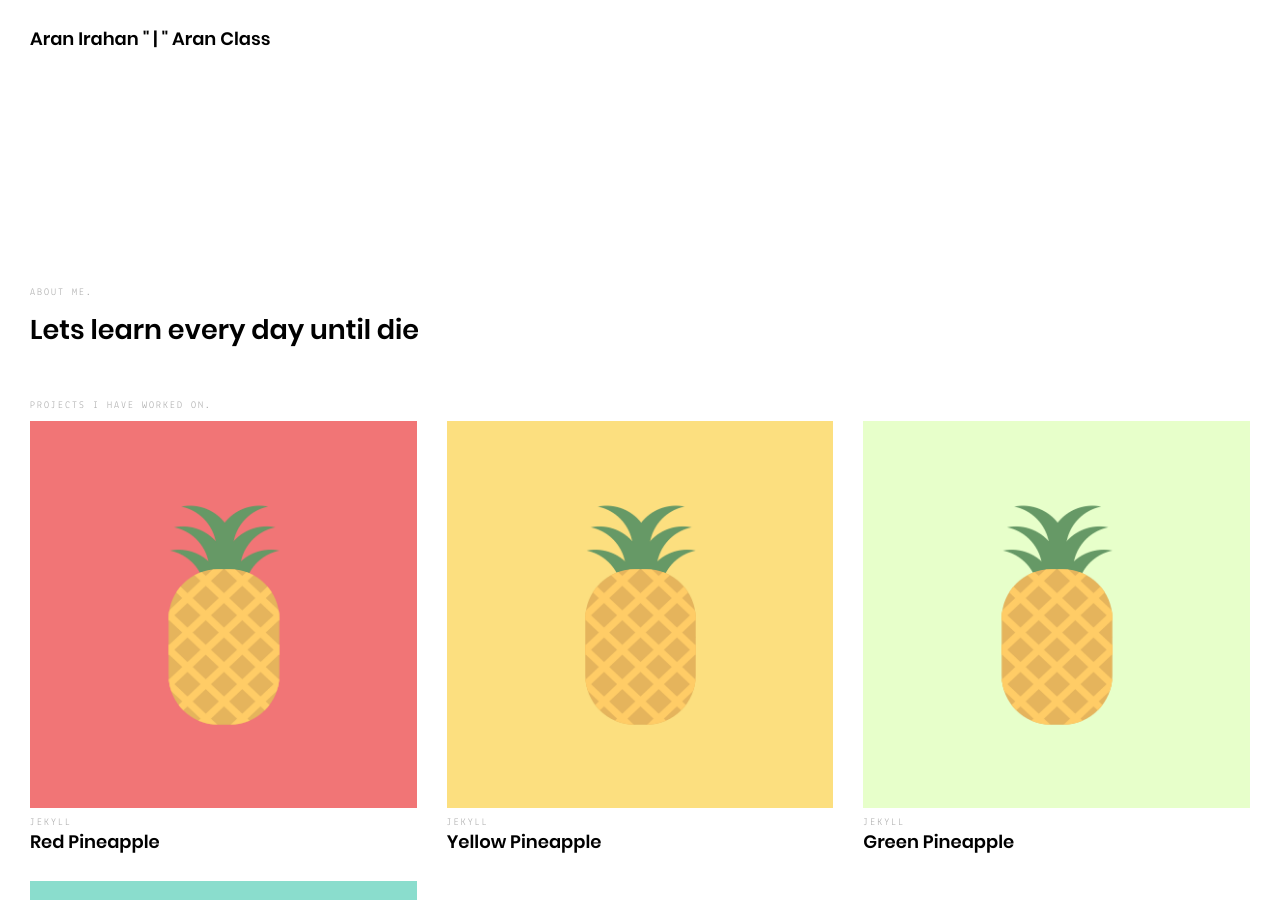
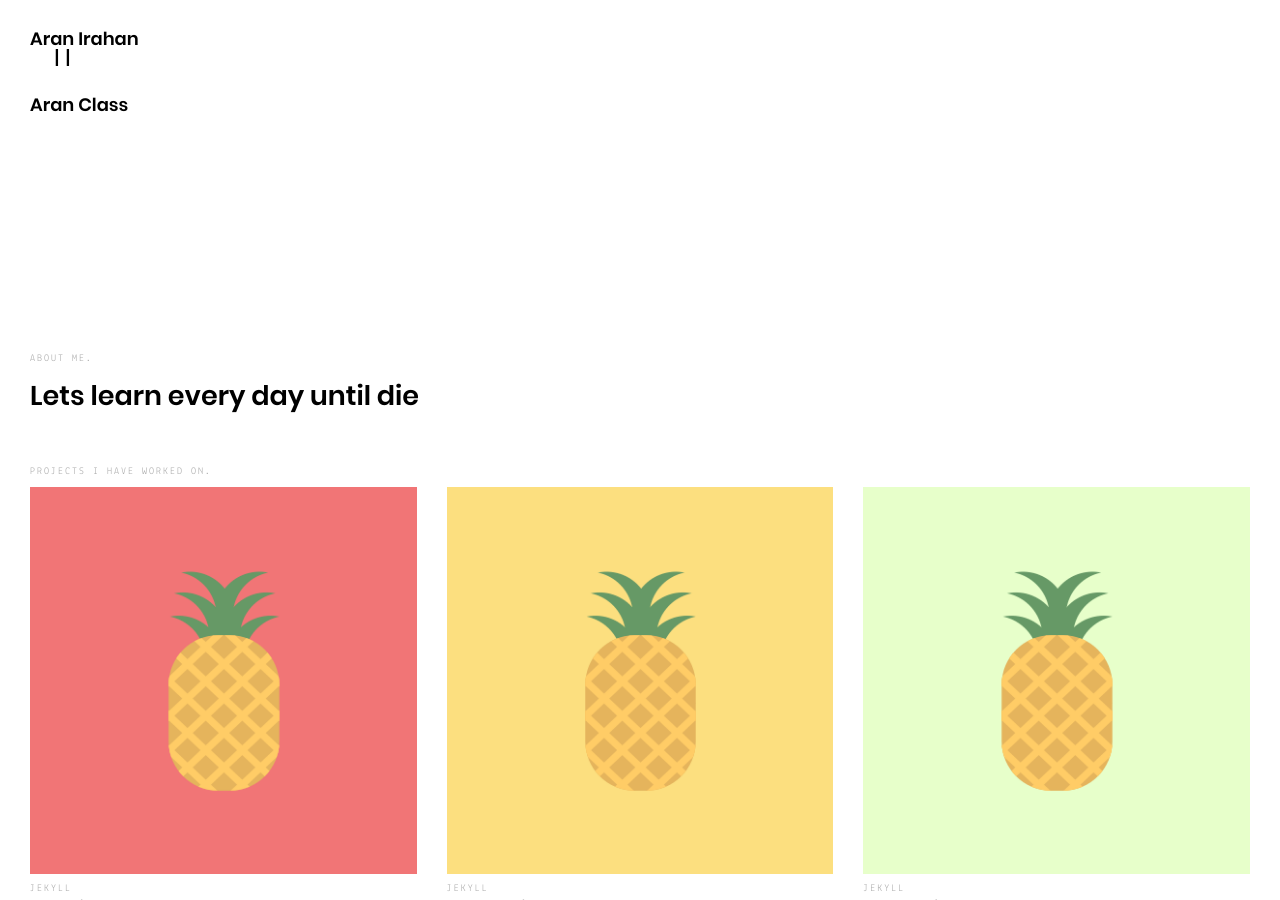
Before and after one commit to aranirahan/aranirahan.github.io, a Jekyll site: the page built from index.html, in a window 1280 px wide and 900 px high. Built offline with Jekyll 4.4.1, drawn with Linux system fonts in a browser that asks for light colours.

Commit message:
Update header.html

```diff
--- a/_includes/header.html
+++ b/_includes/header.html
@@ -1,7 +1,8 @@
 <header class="header">
 	<div class="container">
 		<h1 class="logo">
-			<a title="{{ site.author }}" href="{{ site.baseurl | append: "/" }}">{{ site.author }}</a>  "  |  "
+			<a title="{{ site.author }}" href="{{ site.baseurl | append: "/" }}">{{ site.author }}</a>
+			<pre class="tab">  ||  </pre>
 			<a title="{{ "My Class" }}" href="{{ site.article | append: "/" }}">{{ "Aran Class" }}</a>
 		</h1>
 	</div>
```
